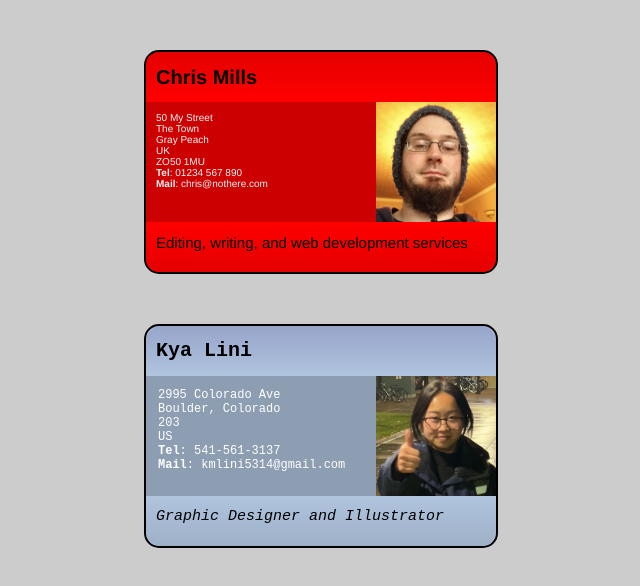
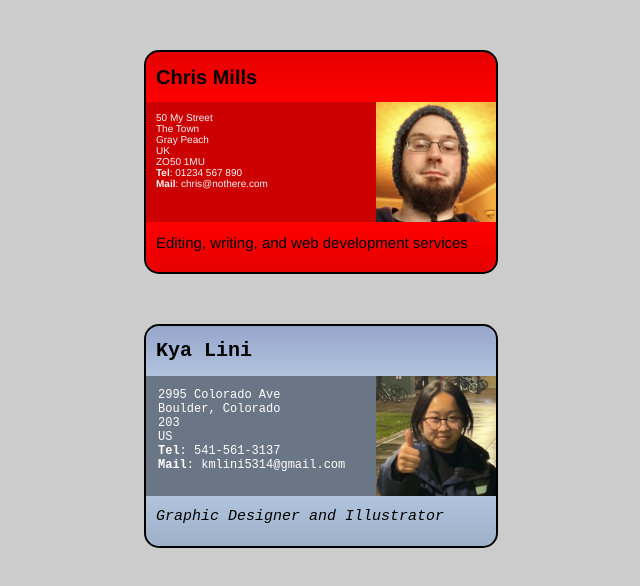
Before and after one commit to kyalini/kyalini.github.io, a plain HTML site: page wa/wa4.html/index.html in a window 1280 px wide. Shown: the whole page, without its empty margins (319-959 px from the left). Drawn offline with Linux system fonts and the light colour scheme.

Commit message:
Update style.css

```diff
--- a/wa/wa4.html/style.css
+++ b/wa/wa4.html/style.css
@@ -107,7 +107,7 @@ html {
 
 .Kya article{
   height:12em;
-  background-color:rgba(0,0,0,0.2)
+  background-color:rgba(0,0,0,0.4)
 }
 
 .Kya h2{
```
